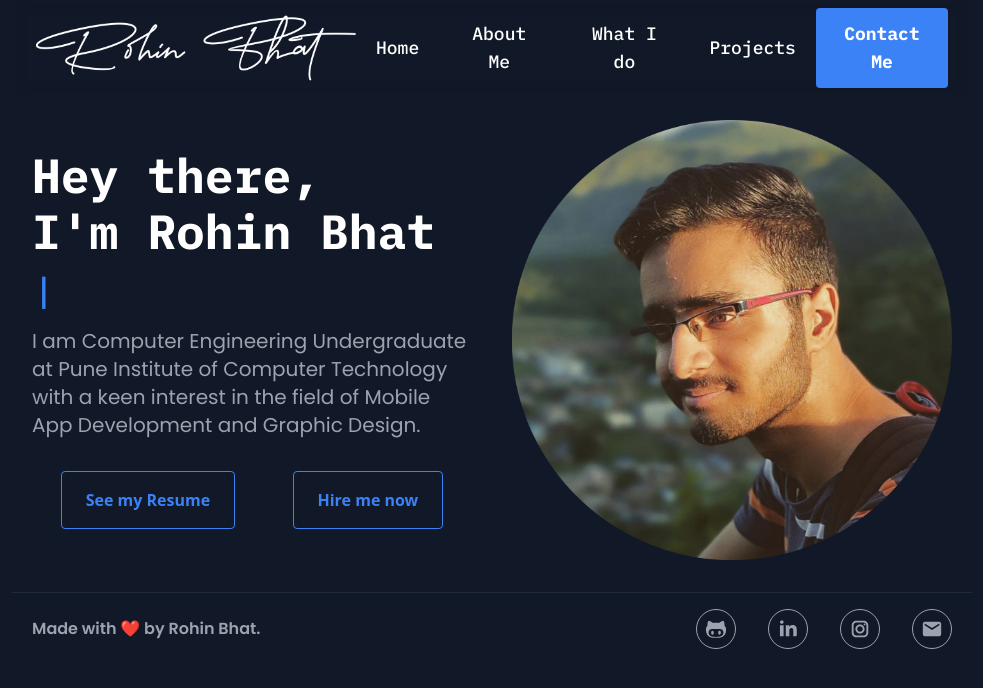
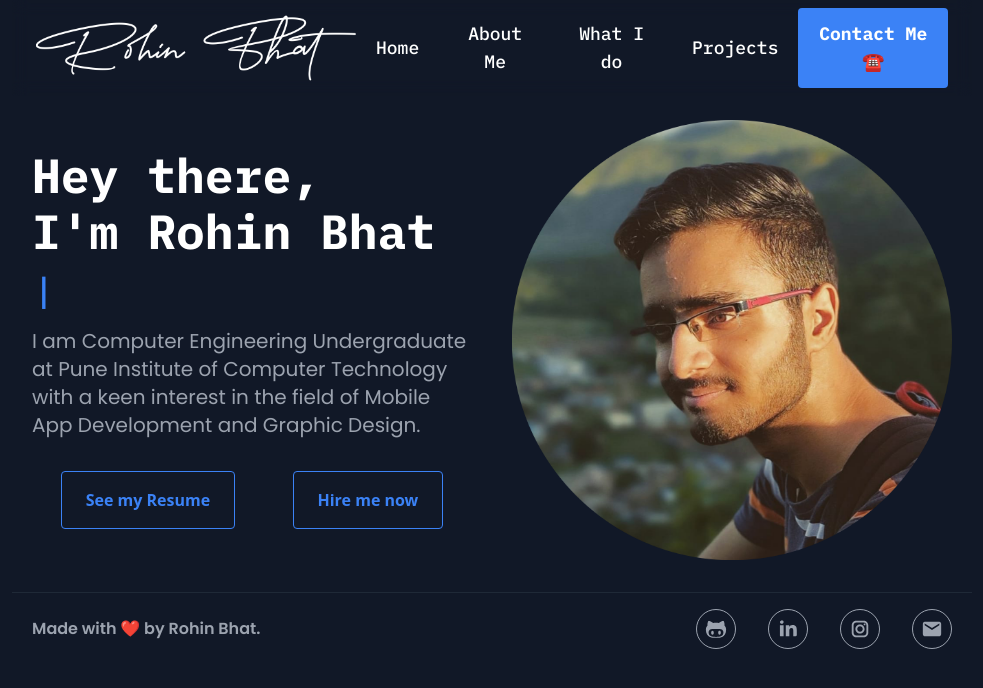
Before and after one commit to RohinBhat/portfolio, a React (Create React App) app: page / in a window 1280 px wide. Shown: the top 688 px of the page, without its empty margins (148-1131 px from the left). Built offline with nearby package versions, Linux system fonts and the light colour scheme.

Commit message:
Added HomePage to pages

```diff
--- a/src/App.js
+++ b/src/App.js
@@ -1,20 +1,12 @@
 import "./App.css";
 
-import Footer from "./components/Footer";
-import Hero from "./components/Hero";
-import HiringCTA from "./components/HiringCTA";
-import NavBar from "./components/NavBar";
-import Services from "./components/Services";
+import Homepage from "./pages/Homepage";
 
 function App() {
   return (
     <div className="App">
       <div className="w-3/4 mx-auto">
-        <NavBar />
-        <Hero />
-        <Services />
-        <HiringCTA />
-        <Footer />
+        <Homepage />
       </div>
     </div>
   );
--- a/src/components/Footer.js
+++ b/src/components/Footer.js
@@ -2,7 +2,7 @@ import React from "react";
 
 export default function Footer() {
   return (
-    <div className="bottom-0 px-5 flex flex-col border-t border-gray-800 mt-8 py-4 justify-center md:justify-between md:flex-row">
+    <footer className="relative bottom-0 left-0 w-full px-5 flex flex-col border-t border-gray-800 mt-8 py-4 justify-center md:justify-between md:flex-row">
       <div className="my-auto">
         <p className="font-secondary font-semibold text-gray-400 text-md">
           Made with ❤️ by Rohin Bhat.
@@ -68,6 +68,6 @@ export default function Footer() {
           </svg>
         </a>
       </div>
-    </div>
+    </footer>
   );
 }
--- a/src/components/NavBar.js
+++ b/src/components/NavBar.js
@@ -34,7 +34,7 @@ export default function NavBar() {
             Projects
           </Link>
           <button className="bg-blue-500 hover:bg-blue-700 text-white font-bold py-3 px-4 rounded font-primary text-lg ">
-            Contact Me
+            Contact Me ☎️
           </button>
         </div>
       </div>
--- /dev/null
+++ b/src/pages/Homepage.js
@@ -0,0 +1,18 @@
+import Footer from "../components/Footer";
+import Hero from "../components/Hero";
+import HiringCTA from "../components/HiringCTA";
+import NavBar from "../components/NavBar";
+import React from "react";
+import Services from "../components/Services";
+
+export default function Homepage() {
+  return (
+    <div className="container">
+      <NavBar />
+      <Hero />
+      <Services />
+      <HiringCTA />
+      <Footer />
+    </div>
+  );
+}
```
Also changed, not shown: src/images/mail.svg (deleted).
